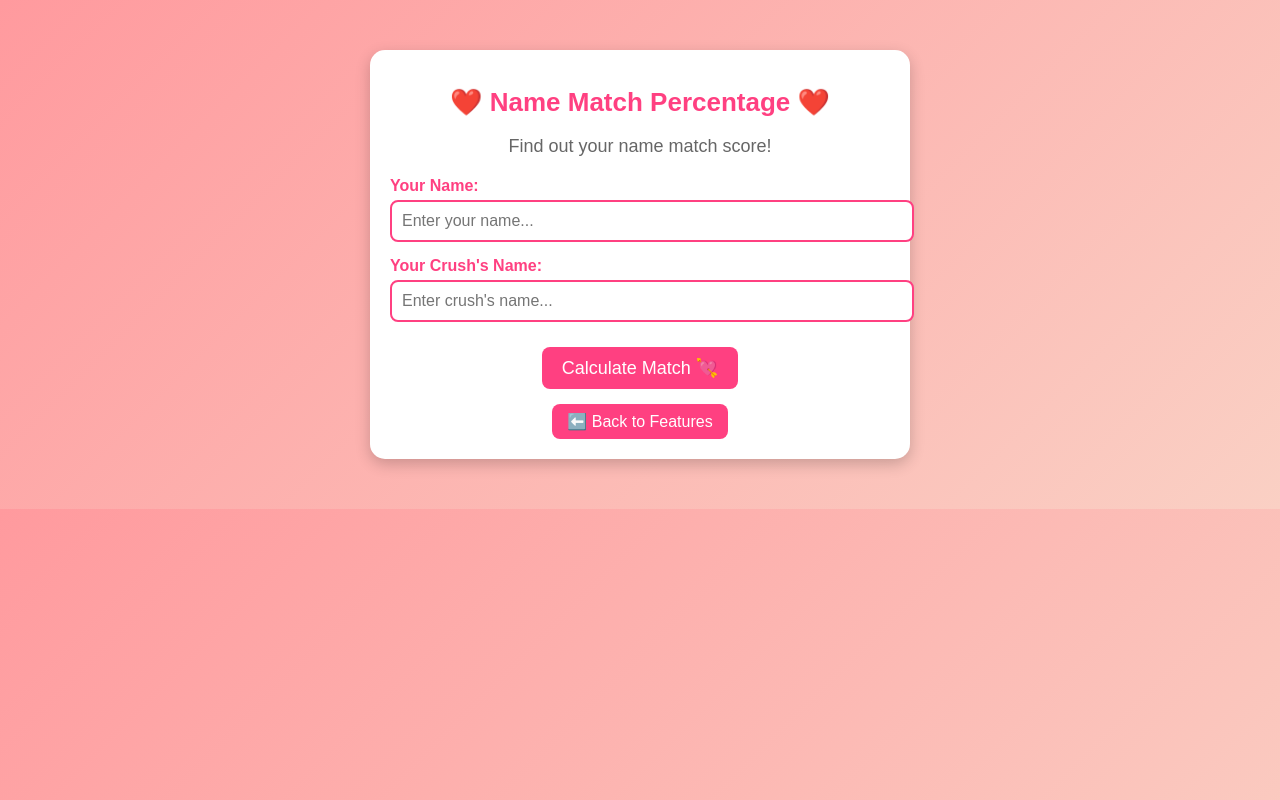
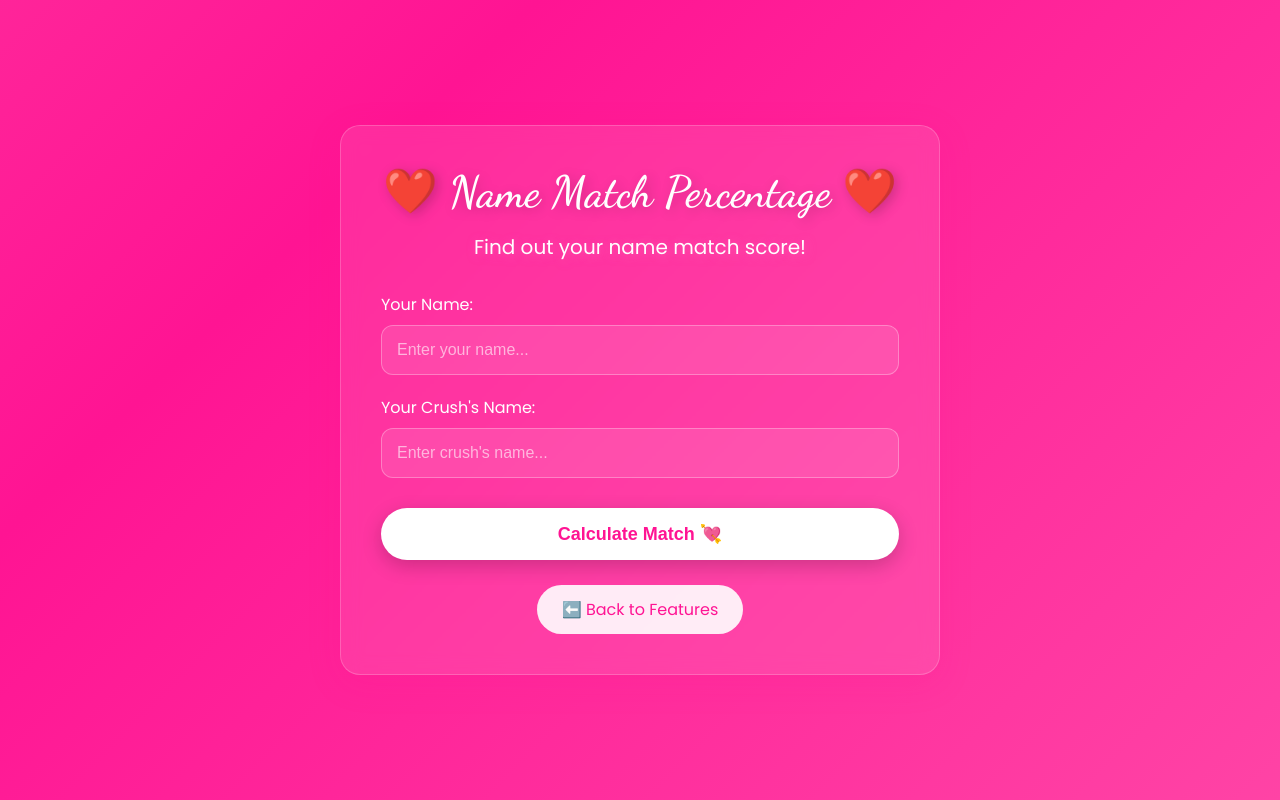
Before and after one commit to himarg2274/Crush-O-Meter, a Flask app: page /aimatch in a window 1280 px wide. Run offline with Flask 3, Linux system fonts and the light colour scheme.

Commit message:
Update aimatch.html

```diff
--- a/templates/aimatch.html
+++ b/templates/aimatch.html
@@ -4,194 +4,255 @@
     <meta charset="UTF-8">
     <meta name="viewport" content="width=device-width, initial-scale=1.0">
     <title>AI Match Percentage | Love-O-Tron 3000</title>
+    <link href="https://cdnjs.cloudflare.com/ajax/libs/animate.css/4.1.1/animate.min.css" rel="stylesheet">
+    <style>
+        @import url('https://fonts.googleapis.com/css2?family=Poppins:wght@300;400;600&family=Dancing+Script:wght@600&display=swap');
 
-    <style>
+        * {
+            margin: 0;
+            padding: 0;
+            box-sizing: border-box;
+        }
+
         body {
             font-family: 'Poppins', sans-serif;
-            background: linear-gradient(135deg, #ff9a9e, #fad0c4);
+            background: linear-gradient(-45deg, #ff69b4, #ff1493, #ff69b4, #ff1493);
+            background-size: 400% 400%;
+            animation: gradient 15s ease infinite;
             text-align: center;
             color: #fff;
-            margin: 0;
-            padding: 0;
+            min-height: 100vh;
+            display: flex;
+            justify-content: center;
+            align-items: center;
+            padding: 20px;
+            position: relative;
+            overflow: hidden;
         }
 
         .container {
-            max-width: 500px;
-            margin: 50px auto;
-            background: #fff;
-            color: #333;
-            padding: 20px;
-            border-radius: 15px;
-            box-shadow: 0 5px 15px rgba(0, 0, 0, 0.2);
+            background: rgba(255, 255, 255, 0.1);
+            backdrop-filter: blur(10px);
+            border-radius: 20px;
+            padding: 40px;
+            width: 90%;
+            max-width: 600px;
+            border: 1px solid rgba(255, 255, 255, 0.2);
+            box-shadow: 0 8px 32px rgba(255, 20, 147, 0.2);
+            animation: fadeIn 1s ease-out;
         }
 
         .title {
-            font-size: 26px;
+            font-size: clamp(32px, 5vw, 42px);
             font-weight: bold;
-            color: #ff4081;
+            font-family: 'Dancing Script', cursive;
+            color: #fff;
+            margin-bottom: 15px;
+            text-shadow: 3px 3px 12px rgba(0, 0, 0, 0.2);
+            animation: pulse 2s infinite;
         }
 
         .subtitle {
-            font-size: 18px;
-            margin-bottom: 20px;
-            color: #666;
+            font-size: clamp(16px, 2.5vw, 20px);
+            color: #fff;
+            margin-bottom: 30px;
+            text-shadow: 2px 2px 10px rgba(255, 105, 180, 0.6);
         }
 
         .match-box {
             display: flex;
             flex-direction: column;
-            align-items: center;
-            gap: 15px;
+            gap: 20px;
         }
 
         .input-container {
-            width: 100%;
             text-align: left;
         }
 
         label {
-            font-weight: bold;
-            color: #ff4081;
+            font-weight: 500;
+            color: #fff;
             display: block;
-            margin-bottom: 5px;
+            margin-bottom: 8px;
+            font-size: 16px;
         }
 
         input {
             width: 100%;
-            padding: 10px;
+            padding: 15px;
             font-size: 16px;
-            border: 2px solid #ff4081;
-            border-radius: 8px;
+            background: rgba(255, 255, 255, 0.1);
+            border: 1px solid rgba(255, 255, 255, 0.3);
+            border-radius: 12px;
             outline: none;
-            transition: 0.3s;
+            color: #fff;
+            transition: all 0.3s ease;
+        }
+
+        input::placeholder {
+            color: rgba(255, 255, 255, 0.6);
         }
 
         input:focus {
-            border-color: #ff669a;
-            box-shadow: 0 0 10px rgba(255, 105, 180, 0.5);
+            background: rgba(255, 255, 255, 0.15);
+            border-color: rgba(255, 255, 255, 0.5);
+            box-shadow: 0 0 15px rgba(255, 255, 255, 0.2);
         }
 
         .btn {
-            background: #ff4081;
-            color: #fff;
+            background: #fff;
+            color: #ff1493;
             font-size: 18px;
-            padding: 10px 20px;
+            padding: 15px 30px;
             border: none;
-            border-radius: 8px;
+            border-radius: 30px;
             cursor: pointer;
-            transition: 0.3s;
+            transition: all 0.3s ease;
+            font-weight: 600;
+            box-shadow: 0 6px 20px rgba(0, 0, 0, 0.2);
             margin-top: 10px;
         }
 
         .btn:hover {
-            background: #e91e63;
-            transform: scale(1.05);
+            transform: translateY(-3px);
+            box-shadow: 0 8px 25px rgba(0, 0, 0, 0.3);
+            background: #ff1493;
+            color: #fff;
         }
 
         .result-box {
-    background: #ffe6eb;
-    color: #ff4081;
-    font-size: 22px;
-    padding: 15px;
-    border-radius: 10px;
-    margin-top: 15px;
-    font-weight: bold;
-    display: none; /* Initially hidden */
-    animation: heartbeat 1s infinite alternate;
+            background: rgba(255, 255, 255, 0.15);
+            backdrop-filter: blur(10px);
+            padding: 20px;
+            border-radius: 15px;
+            margin-top: 20px;
+            border: 1px solid rgba(255, 255, 255, 0.2);
+            display: none;
+            animation: fadeIn 0.5s ease-out;
         }
 
-@keyframes heartbeat {
-    0% { transform: scale(1); }
-    100% { transform: scale(1.1); }
+        .result-box h2 {
+            font-size: 24px;
+            color: #fff;
+            margin: 0;
         }
 
+        .quote-box {
+            background: rgba(255, 255, 255, 0.15);
+            backdrop-filter: blur(10px);
+            padding: 20px;
+            border-radius: 15px;
+            margin-top: 20px;
+            border: 1px solid rgba(255, 255, 255, 0.2);
+            display: none;
+            animation: fadeIn 0.5s ease-out;
+        }
+
+        .quote-high { background: rgba(255, 20, 147, 0.3); }
+        .quote-good { background: rgba(255, 105, 180, 0.3); }
+        .quote-mid { background: rgba(255, 182, 193, 0.3); }
+        .quote-low { background: rgba(255, 228, 225, 0.3); }
 
         .back-btn {
             display: inline-block;
-            margin-top: 15px;
-            color: #fff;
+            margin-top: 25px;
+            color: #ff1493;
             text-decoration: none;
             font-size: 16px;
-            background: #ff4081;
-            padding: 8px 15px;
-            border-radius: 8px;
+            background: rgba(255, 255, 255, 0.9);
+            padding: 12px 25px;
+            border-radius: 25px;
             transition: 0.3s;
+            font-weight: 500;
         }
 
         .back-btn:hover {
-            background: #e91e63;
-            transform: scale(1.05);
+            background: #ff1493;
+            color: #fff;
+            transform: translateY(-3px);
         }
-        /* Style for floating hearts */
+
         .heart {
             position: fixed;
-    bottom: 0;
             font-size: 24px;
-    color: red;
-    animation: floatUp ease-in-out;
+            pointer-events: none;
+            z-index: 1;
+            animation: floatUp 4s ease-in infinite;
+        }
+
+        @keyframes gradient {
+            0% { background-position: 0% 50%; }
+            50% { background-position: 100% 50%; }
+            100% { background-position: 0% 50%; }
         }
 
         @keyframes floatUp {
             0% {
-        transform: translateY(0) scale(1);
+                transform: translateY(100vh) rotate(0deg);
                 opacity: 1;
             }
             100% {
-        transform: translateY(-100vh) scale(1.5);
+                transform: translateY(-100vh) rotate(360deg);
                 opacity: 0;
             }
         }
-/* Love Quote Styling */
-.quote-box {
-    margin-top: 20px;
-    padding: 15px;
-    text-align: center;
-    font-size: 22px; /* Bigger font size */
-    font-weight: bold;
-    border-radius: 10px;
-    display: none; /* Hidden initially */
-    transition: 0.5s ease-in-out;
+
+        @keyframes pulse {
+            0% { transform: scale(1); }
+            50% { transform: scale(1.05); }
+            100% { transform: scale(1); }
         }
 
-/* Color themes based on love percentage */
-.quote-high { background: #ff4081; color: #fff; } /* 90%+ */
-.quote-good { background: #ff85a2; color: #fff; } /* 80%+ */
-.quote-mid { background: #ffb6c1; color: #6a0572; } /* 70%+ */
-.quote-low { background: #ffe6eb; color: #ff4081; } /* 55-69% */
+        @keyframes fadeIn {
+            from { opacity: 0; transform: translateY(20px); }
+            to { opacity: 1; transform: translateY(0); }
+        }
 
+        @media (max-width: 480px) {
+            .container {
+                padding: 30px 20px;
+            }
 
+            input {
+                padding: 12px;
+            }
+
+            .btn {
+                padding: 12px 25px;
+            }
+        }
     </style>
 </head>
 <body>
-
     <div class="container">
-        <h1 class="title">❤️ Name Match Percentage ❤️</h1>
-        <p class="subtitle">Find out your name match score!</p>
+        <h1 class="title animate__animated animate__bounceIn">❤️ Name Match Percentage ❤️</h1>
+        <p class="subtitle animate__animated animate__fadeIn">Find out your name match score!</p>
 
         <div class="match-box">
-            <div class="input-container">
+            <div class="input-container animate__animated animate__fadeIn">
                 <label for="name1">Your Name:</label>
                 <input type="text" id="name1" required placeholder="Enter your name...">
             </div>
 
-            <div class="input-container">
+            <div class="input-container animate__animated animate__fadeIn">
                 <label for="name2">Your Crush's Name:</label>
                 <input type="text" id="name2" required placeholder="Enter crush's name...">
             </div>
 
-            <button class="btn" onclick="calculateMatch()">Calculate Match 💘</button>
+            <button class="btn animate__animated animate__pulse" onclick="calculateMatch()">Calculate Match 💘</button>
 
             <div class="result-box" id="result-box">
-                <h2>💖 Your Match Score: <span id="match-result">??%</span>💖</h2>
+                <h2>💖 Your Match Score: <span id="match-result">??%</span> 💖</h2>
+            </div>
+
+            <div class="quote-box" id="quote-box">
+                <p id="cringe-quote"></p>
             </div>
         </div>
-        <div class="quote-box" id="quote-box" style="display: none;">
-            <p id="cringe-quote"></p>
+
+        <a href="/features" class="back-btn animate__animated animate__fadeIn">⬅️ Back to Features</a>
     </div>
 
-
-        <a href="/features" class="back-btn">⬅️ Back to Features</a>
-    </div>
     <script>
         function calculateMatch() {
             let name1 = document.getElementById("name1").value.trim();
@@ -219,11 +280,10 @@
             let matchScore = Math.min(count * 10, 100);
             matchScore = Math.max(70, matchScore); // Ensures percentage is always above 70%
 
-    // Show result box
             resultBox.style.display = "block";
             resultText.innerText = "0%";
-    quoteBox.style.display = "none"; // Hide quote initially
-    quoteBox.className = "quote-box"; // Reset classes
+            quoteBox.style.display = "none";
+            quoteBox.className = "quote-box";
 
             let currentNumber = 1;
             let interval = setInterval(() => {
@@ -236,7 +296,6 @@
                     let cringeQuote = generateCringeQuote(matchScore, name1, name2);
                     cringeQuoteText.innerText = `"${cringeQuote}"`;
 
-            // Change color based on match percentage
                     if (matchScore >= 90) {
                         quoteBox.classList.add("quote-high");
                     } else if (matchScore >= 80) {
@@ -247,30 +306,23 @@
                         quoteBox.classList.add("quote-low");
                     }
 
-            quoteBox.style.display = "block"; // Show quote after match calculation
+                    quoteBox.style.display = "block";
                 }
             }, 30);
         }
 
-// Function to generate floating hearts
         function createHeart() {
-    let heart = document.createElement("div");
+            const heart = document.createElement("div");
+            const hearts = ["❤️", "💖", "💕", "💗", "💓", "💝"];
+            heart.innerHTML = hearts[Math.floor(Math.random() * hearts.length)];
             heart.classList.add("heart");
-    heart.innerHTML = "❤️";
+            heart.style.left = Math.random() * window.innerWidth + "px";
+            heart.style.transform = `scale(${Math.random() * 0.5 + 0.5})`;
             document.body.appendChild(heart);
 
-    let x = Math.random() * window.innerWidth;
-    let duration = Math.random() * 2 + 1;
-
-    heart.style.left = `${x}px`;
-    heart.style.animationDuration = `${duration}s`;
-
-    setTimeout(() => {
-        heart.remove();
-    }, duration * 1000);
+            setTimeout(() => heart.remove(), 4000);
         }
 
-// Function to generate a cringey love quote
         function generateCringeQuote(score, name1, name2) {
             if (score >= 90) {
                 return `${name1} and ${name2}, your love is like Wi-Fi — a strong connection that never drops! 💘📡`;
@@ -282,9 +334,6 @@ function generateCringeQuote(score, name1, name2) {
                 return `${name1}, your love for ${name2} is like a buffering video… but it will load eventually! ⏳💕`;
             }
         }
-
-
     </script>
-
 </body>
 </html>
```
Lines whose indentation alone changed are shown as unchanged.
